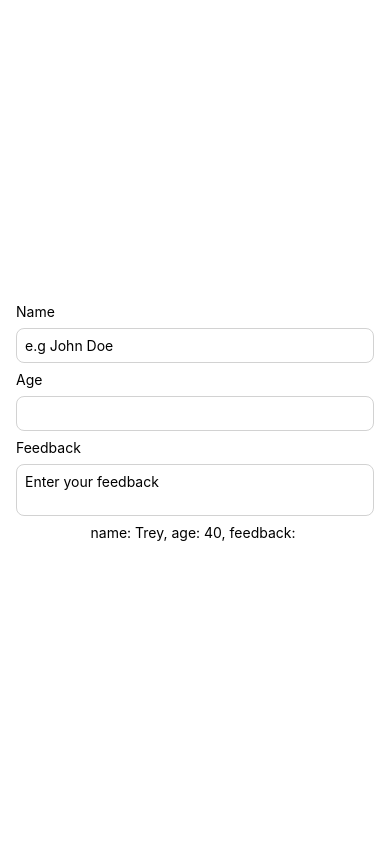
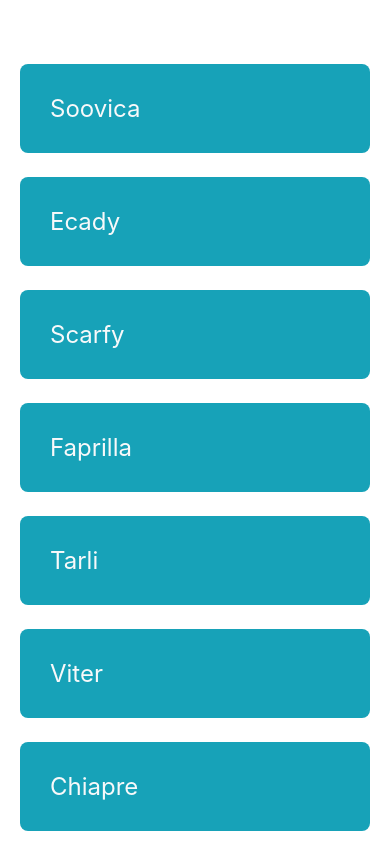
Before and after one commit to AhorIsaac/expo-dev, a React Native app: screen / in a window 390 px wide. Built offline with nearby package versions, Linux system fonts and the light colour scheme.

Commit message:
expo: lists and scrollview

```diff
--- a/App.js
+++ b/App.js
@@ -1,49 +1,29 @@
 import { StatusBar } from "expo-status-bar";
 import { useState } from "react";
-import { StyleSheet, Text, View, Button, TextInput } from "react-native";
+import { StyleSheet, Text, View, ScrollView } from "react-native";
 
 const App = () => {
-  const [name, setName] = useState("Trey");
-  const [age, setAge] = useState(40);
-  const [feedback, setFeedback] = useState("");
+  const [people, setPeople] = useState([
+    { name: "Soovica", key: 1 },
+    { name: "Ecady", key: 2 },
+    { name: "Scarfy", key: 3 },
+    { name: "Faprilla", key: 4 },
+    { name: "Tarli", key: 5 },
+    { name: "Viter", key: 6 },
+    { name: "Chiapre", key: 7 },
+  ]);
 
   return (
     <View style={styles.container}>
-      {/* form group */}
-      <View style={styles.formGroup}>
-        <Text>Name</Text>
-        <TextInput
-          style={styles.input}
-          placeholder={`e.g John Doe`}
-          onChangeText={(val) => setName(val)}
-        />
-      </View>
-
-      {/* form group */}
-      <View style={styles.formGroup}>
-        <Text>Age</Text>
-        <TextInput
-          style={styles.input}
-          onChangeText={(val) => setAge(val)}
-          keyboardType="numeric"
-        />
-      </View>
-
-      {/* form group */}
-      <View style={styles.formGroup}>
-        <Text>Feedback</Text>
-        <TextInput
-          multiline
-          style={[styles.input]}
-          onChangeText={(val) => setFeedback(val)}
-          keyboardType="default"
-          placeholder="Enter your feedback"
-        />
-      </View>
-
-      <Text>
-        name: {name}, age: {age}, feedback: {feedback}
-      </Text>
+      <ScrollView>
+        {people.map((item) => {
+          return (
+            <View key={item.key}>
+              <Text style={styles.item}>{item.name}</Text>
+            </View>
+          );
+        })}
+      </ScrollView>
       <StatusBar style="auto" />
     </View>
   );
@@ -53,19 +33,17 @@
   container: {
     flex: 1,
     backgroundColor: "#fff",
-    alignItems: "center",
-    justifyContent: "center",
+    paddingTop: 40,
+    paddingHorizontal: 20,
+    // alignItems: "center",
+    // justifyContent: "center",
   },
-  formGroup: {
-    width: "100%",
-    paddingHorizontal: 16,
-  },
-  input: {
-    borderWidth: 1,
-    borderColor: "#aaaaaa88",
-    width: "100%",
-    padding: 8,
-    marginVertical: 8,
+  item: {
+    marginTop: 24,
+    padding: 30,
+    backgroundColor: "#17a2b8",
+    fontSize: 24,
+    color: "#f8f9fa",
     borderRadius: 8,
   },
 });
```
